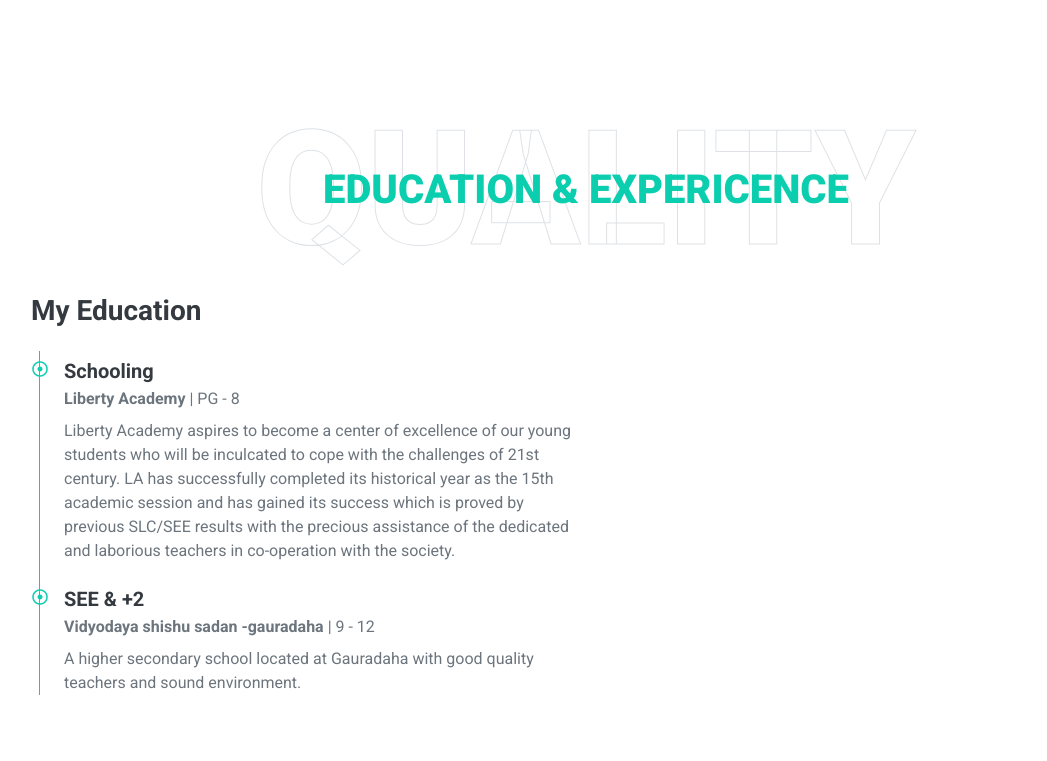
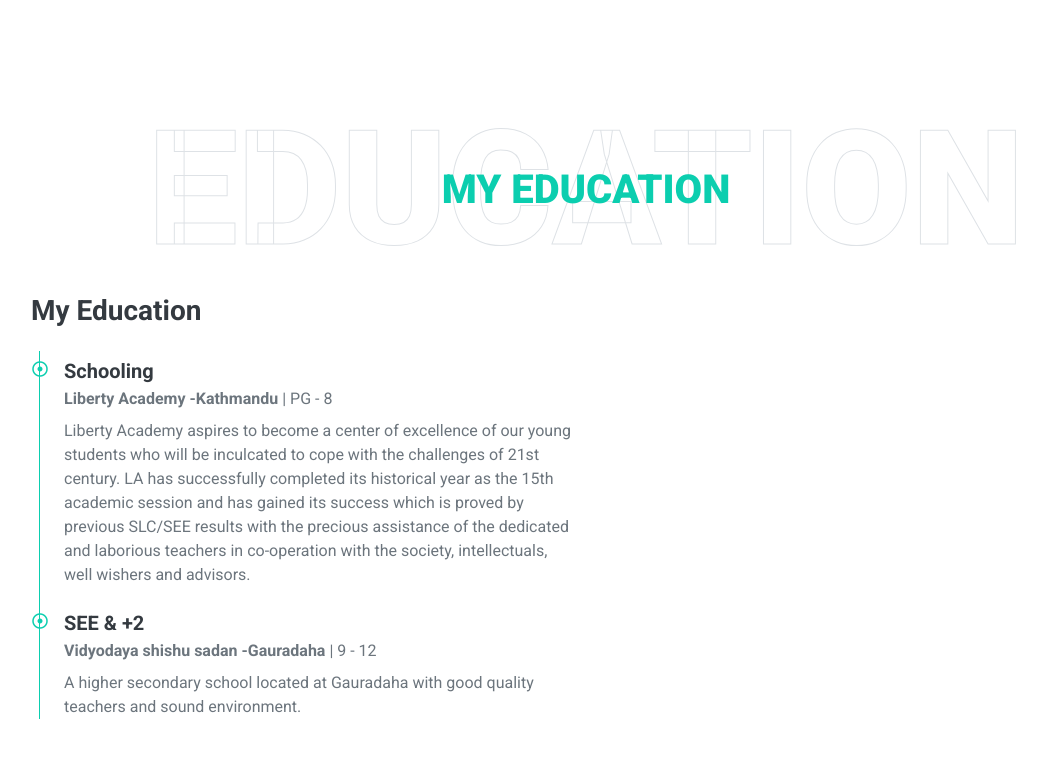
Before and after one commit to BirTajpuriya/testing, a plain HTML site: page index.html in a window 1280 px wide. Shown: the part 1879-2640 px from the top of the page, without its empty margins (54-1101 px from the left). Drawn offline with nearby package versions, Linux system fonts and the light colour scheme.

Commit message:
new-changes

```diff
--- a/index.html
+++ b/index.html
@@ -133,8 +133,8 @@
     <div class="container-fluid py-5" id="qualification">
         <div class="container">
             <div class="position-relative d-flex align-items-center justify-content-center">
-                <h1 class="display-1 text-uppercase text-white" style="-webkit-text-stroke: 1px #dee2e6;">Quality</h1>
-                <h1 class="position-absolute text-uppercase text-primary">Education & Expericence</h1>
+                <h1 class="display-1 text-uppercase text-white" style="-webkit-text-stroke: 1px #dee2e6;">Education</h1>
+                <h1 class="position-absolute text-uppercase text-primary">My Education</h1>
             </div>
             <div class="row align-items-center">
                 <div class="col-lg-6">
@@ -143,13 +143,13 @@
                         <div class="position-relative mb-4">
                             <i class="far fa-dot-circle text-primary position-absolute" style="top: 2px; left: -32px;"></i>
                             <h5 class="font-weight-bold mb-1">Schooling</h5>
-                            <p class="mb-2"><strong>Liberty Academy</strong> | PG - 8
-                            <p>Liberty Academy aspires to become a center of excellence of our young students who will be inculcated to cope with the challenges of 21st century. LA has successfully completed its historical year as the 15th academic session and has gained its success which is proved by previous SLC/SEE results with the precious assistance of the dedicated and laborious teachers in co-operation with the society.</p>
+                            <p class="mb-2"><strong>Liberty Academy -Kathmandu</strong> | PG - 8
+                            <p>Liberty Academy aspires to become a center of excellence of our young students who will be inculcated to cope with the challenges of 21st century. LA has successfully completed its historical year as the 15th academic session and has gained its success which is proved by previous SLC/SEE results with the precious assistance of the dedicated and laborious teachers in co-operation with the society, intellectuals, well wishers and advisors.</p>
                         </div>
                         <div class="position-relative mb-4">
                             <i class="far fa-dot-circle text-primary position-absolute" style="top: 2px; left: -32px;"></i>
                             <h5 class="font-weight-bold mb-1">SEE & +2</h5>
-                            <p class="mb-2"><strong>Vidyodaya shishu sadan -gauradaha</strong> | 9 - 12
+                            <p class="mb-2"><strong>Vidyodaya shishu sadan -Gauradaha</strong> | 9 - 12
                                 <p>A higher secondary school located at Gauradaha with good quality teachers and sound environment.</p>
                         </div>
 
@@ -242,8 +242,7 @@
         <div class="container text-center py-5">
             <div class="d-flex justify-content-center mb-4">
                 <a class="btn btn-light btn-social mr-2" href="#"><i class="fab fa-twitter"></i></a>
-                <a class="btn btn-light btn-social mr-2" href="#"><i class="fab fa-facebook-f"></i></a>
-                <a class="btn btn-light btn-social mr-2" href="#"><i class="fab fa-linkedin-in"></i></a>
+                <a class="btn btn-light btn-social mr-2" href="https://www.facebook.com/susmita.tajpuriya.5" target="_blank"><i class="fab fa-facebook-f"></i></a>
                 <a class="btn btn-light btn-social" href="#"><i class="fab fa-instagram"></i></a>
             </div>
 
```
